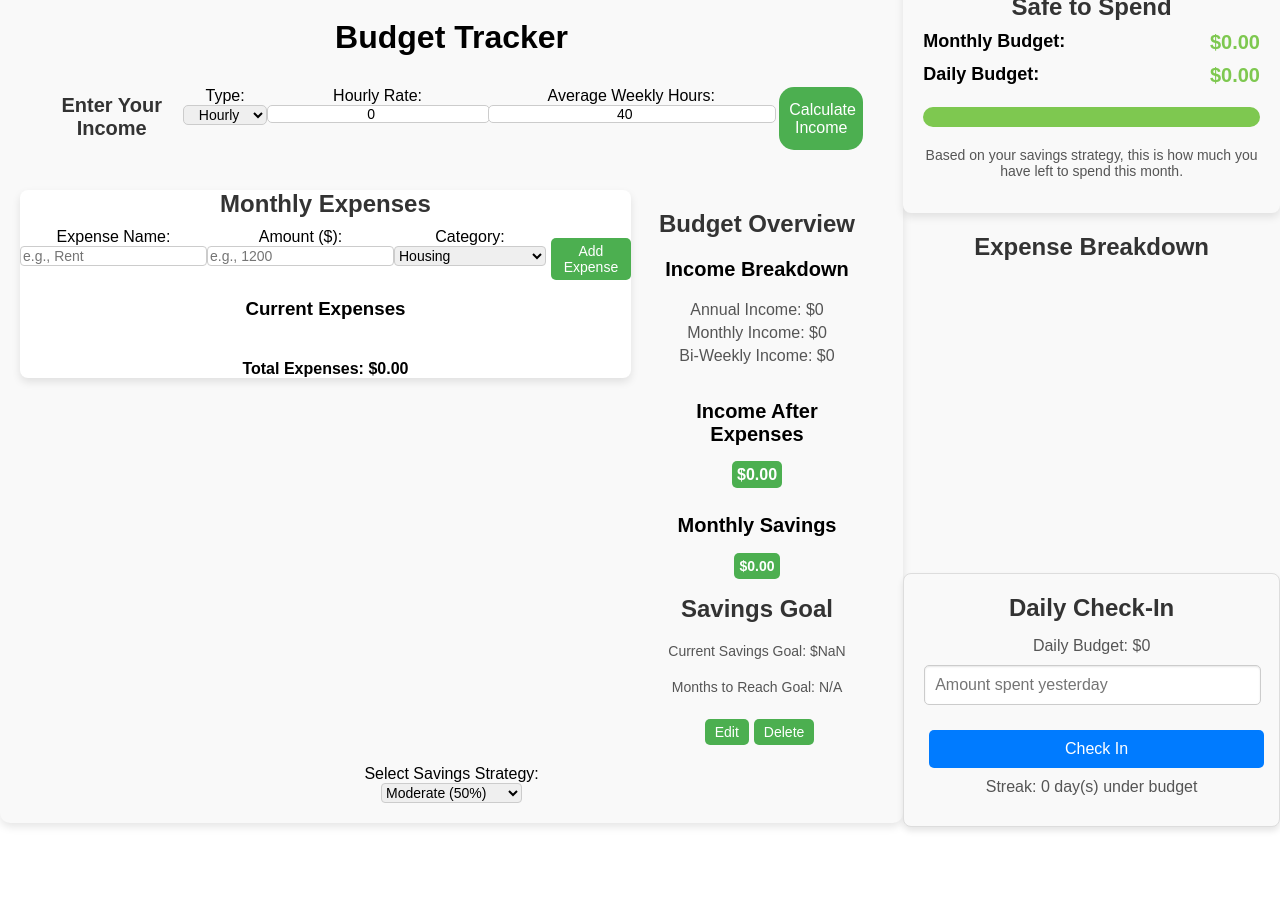
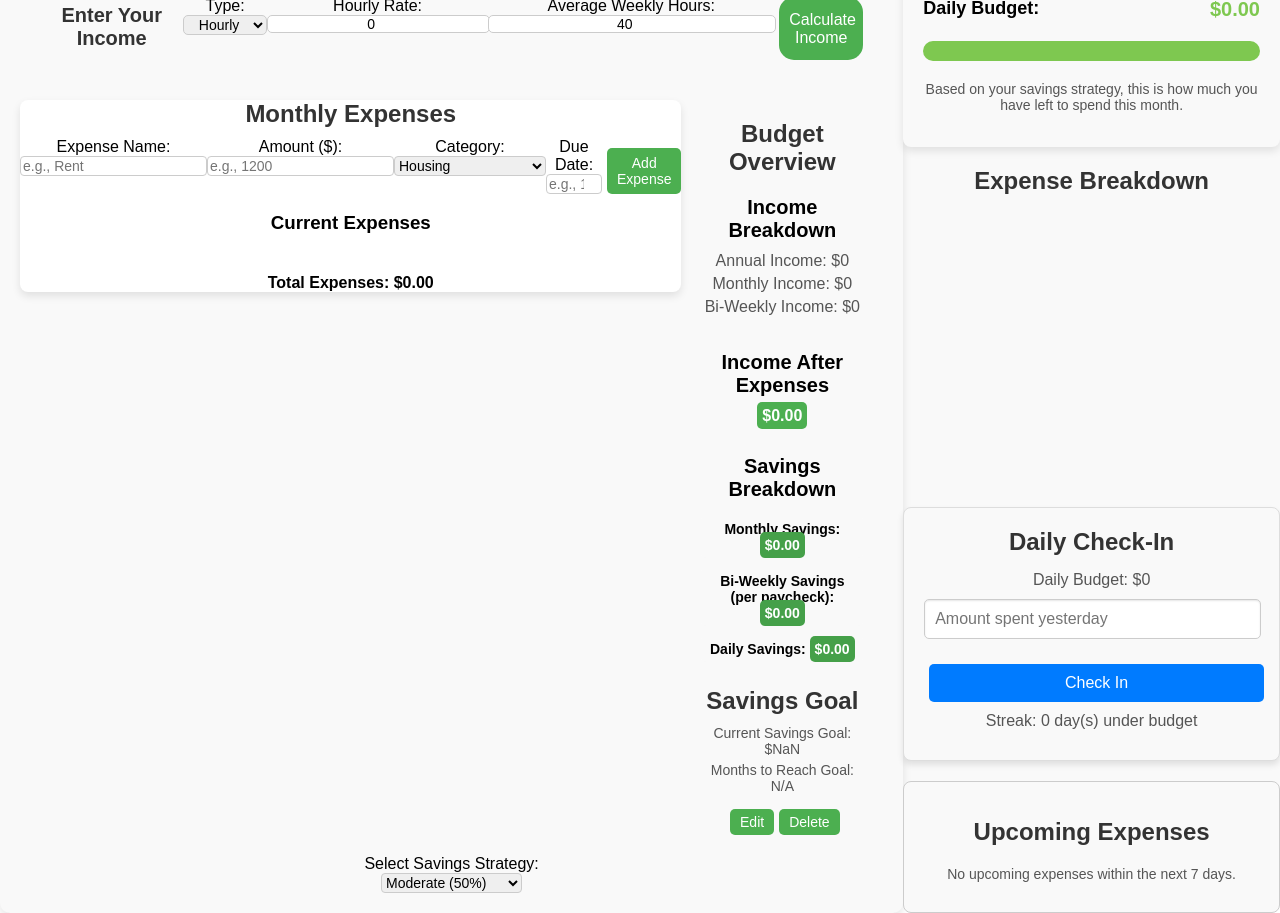
Before and after one commit to boynamedjack47/BudgetApp, a React (Create React App) app: page /income in a window 1280 px wide. Before the commit the page ends 847 px from the top, so only its background shows below. Built offline with nearby package versions, Linux system fonts and the light colour scheme.

Commit message:
updated the expense input logic to account for due dates on expenses. Then added a new component that takes that logic and displays upcoming expenses for the user. Also added Bi-weekly and daily savings amount so the user can see how much they need to set aside

```diff
--- a/src/App.css
+++ b/src/App.css
@@ -266,12 +266,3 @@ display: flex;
 .income-input-form .submit-button:hover {
   background-color: #45a049;
 }
-
-.monthly-savings-section p {
-  background-color: #4CAF50;
-  color: white;
-  padding: 5px;
-  border-radius: 5px;
-  display: inline;
-  font-weight: bold;
-}
--- a/src/App.js
+++ b/src/App.js
@@ -6,6 +6,8 @@ import BudgetDisplay from "./components/BudgetDisplay";
 import SafeToSpend from "./components/SafeToSpend";
 import PieChart from "./components/PieChart";
 import DailyCheckIn from "./components/DailyCheckIn";
+import DueDateComponent from "./components/DueDate";
+
 
 
 import "./App.css";
@@ -165,13 +167,30 @@ function App() {
 
       {/* SafeToSpend, PieChart, and DailyCheckIn */}
       <div className="safe-to-spend-container">
+  {/* Display remaining income */}
   <SafeToSpend
     remainingIncome={remainingIncome}
-          savingsStrategy={savingsStrategy === "Custom" ? customSavings / 100 : savingsStrategy === "Aggressive" ? 1 : savingsStrategy === "Moderate" ? 0.5 : 0.25}
+    savingsStrategy={
+      savingsStrategy === "Custom"
+        ? customSavings / 100
+        : savingsStrategy === "Aggressive"
+        ? 1
+        : savingsStrategy === "Moderate"
+        ? 0.5
+        : 0.25
+    }
   />
+
+  {/* Expense Distribution Pie Chart */}
   <PieChart data={pieChartData} />
+
+  {/* Daily Check-In Section */}
   <DailyCheckIn safeToSpendAmount={safeToSpendAmount} />
+
+  {/* Upcoming Expenses Component */}
+  <DueDateComponent expenses={expenses} /> {/* New Component */}
 </div>
+
     </div>
   );
 }
--- a/src/components/BudgetDisplay.css
+++ b/src/components/BudgetDisplay.css
@@ -36,3 +36,32 @@
   padding: 5px;
   border-radius: 4px;
 }
+
+.savingsbreakdown {
+  display: flex;
+  flex-direction: column;
+}
+
+.savingsbreakdown p {
+  background-color: #f3f3f3;
+color: black;
+}
+
+/* Style for the savings amounts */
+.savings-amount {
+  font-weight: bold;
+  background-color: #45a049 ; /* Use the same green for amounts */
+  color: white;
+
+  padding: 5px;
+  border-radius: 5px;
+}
+
+.monthly-savings-section p {
+  background-color: #f9f9f9;
+  color: black;
+  padding: 5px;
+  border-radius: 5px;
+  display: inline;
+  font-weight: bold;
+}
--- a/src/components/BudgetDisplay.jsx
+++ b/src/components/BudgetDisplay.jsx
@@ -1,12 +1,16 @@
 import React from "react";
 import PropTypes from "prop-types";
 import SavingsGoalInput from "./SavingsGoalInput"; // Import the SavingsGoalInput component
-
+import "./BudgetDisplay.css"
 const BudgetDisplay = ({ income, expenses, remainingIncome, monthlySavings, savingsGoal, savingsStrategy }) => {
   const { breakdown } = income;
 
   // Calculate total expenses
   const totalExpenses = expenses.reduce((total, expense) => total + expense.amount, 0);
+
+  // Additional savings breakdown calculations
+  const biWeeklySavings = monthlySavings / 2; // Approximation: 1 month ≈ 2 paychecks
+  const dailySavings = monthlySavings / 30; // Approximation: 1 month ≈ 30 days
 
   return (
     <div className="budget-display">
@@ -52,8 +56,19 @@ const BudgetDisplay = ({ income, expenses, remainingIncome, monthlySavings, savi
 
       {/* Monthly Savings */}
       <div className="monthly-savings-section">
-        <h3>Monthly Savings</h3>
-        <p>${monthlySavings.toFixed(2)}</p>
+        <h3>Savings Breakdown</h3>
+        <div className="savingsbreakdown">
+  <p>
+    Monthly Savings: <span className="savings-amount">${monthlySavings.toFixed(2)}</span>
+  </p>
+  <p>
+    Bi-Weekly Savings (per paycheck): <span className="savings-amount">${biWeeklySavings.toFixed(2)}</span>
+  </p>
+  <p>
+    Daily Savings: <span className="savings-amount">${dailySavings.toFixed(2)}</span>
+  </p>
+</div>
+
       </div>
 
       {/* Optional: Show total expenses
--- /dev/null
+++ b/src/components/DueDate.css
@@ -0,0 +1,26 @@
+.due-date-component {
+    border: 1px solid #ccc;
+    border-radius: 8px;
+    padding: 16px;
+    margin-top: 20px;
+    background-color: #f9f9f9;
+  }
+
+  .upcoming-list {
+    display: flex;
+    flex-direction: column;
+    gap: 10px;
+  }
+
+  .upcoming-item {
+    display: flex;
+    align-items: center;
+    padding: 8px;
+    background: #fff;
+    border: 1px solid #e0e0e0;
+    border-radius: 5px;
+  }
+
+  .upcoming-item strong {
+    margin-right: 8px;
+  }
--- /dev/null
+++ b/src/components/DueDate.jsx
@@ -0,0 +1,78 @@
+import React from "react";
+import PropTypes from "prop-types";
+import { FontAwesomeIcon } from "@fortawesome/react-fontawesome";
+import { faHouse, faCar, faUtensils, faFilm, faHeart, faPiggyBank, faEllipsisVertical } from "@fortawesome/free-solid-svg-icons";
+import './DueDate.css';
+
+const DueDateComponent = ({ expenses }) => {
+  const today = new Date();
+  const currentDay = today.getDate();
+  const daysInMonth = new Date(today.getFullYear(), today.getMonth() + 1, 0).getDate();
+  const nextWeekDay = (currentDay + 7 > daysInMonth) ? (currentDay + 7 - daysInMonth) : currentDay + 7;
+
+  // Filter expenses for the next 7 days
+  const upcomingExpenses = expenses.filter((expense) => {
+    if (currentDay <= nextWeekDay) {
+      // Same month
+      return expense.dueDay >= currentDay && expense.dueDay <= nextWeekDay;
+    } else {
+      // Spanning to the next month
+      return expense.dueDay >= currentDay || expense.dueDay <= nextWeekDay;
+    }
+  });
+
+  const getCategoryIcon = (category) => {
+    switch (category) {
+      case "Housing":
+        return faHouse;
+      case "Transportation":
+        return faCar;
+      case "Food":
+        return faUtensils;
+      case "Entertainment":
+        return faFilm;
+      case "Health":
+        return faHeart;
+      case "Savings/Investments":
+        return faPiggyBank;
+      default:
+        return faEllipsisVertical;
+    }
+  };
+
+  return (
+    <div className="due-date-component">
+      <h2>Upcoming Expenses</h2>
+      {upcomingExpenses.length > 0 ? (
+        <div className="upcoming-list">
+          {upcomingExpenses.map((expense) => (
+            <div key={expense.id} className="upcoming-item">
+              <FontAwesomeIcon
+                icon={getCategoryIcon(expense.category)}
+                style={{ marginRight: "10px" }}
+              />
+              <strong>{expense.name}</strong> - ${expense.amount.toFixed(2)} (Due: The{" "}
+              {expense.dueDay}th)
+            </div>
+          ))}
+        </div>
+      ) : (
+        <p>No upcoming expenses within the next 7 days.</p>
+      )}
+    </div>
+  );
+};
+
+DueDateComponent.propTypes = {
+  expenses: PropTypes.arrayOf(
+    PropTypes.shape({
+      id: PropTypes.number.isRequired,
+      name: PropTypes.string.isRequired,
+      amount: PropTypes.number.isRequired,
+      category: PropTypes.string.isRequired,
+      dueDay: PropTypes.number.isRequired,
+    })
+  ).isRequired,
+};
+
+export default DueDateComponent;
--- a/src/components/FixedExpensesInput.jsx
+++ b/src/components/FixedExpensesInput.jsx
@@ -8,6 +8,7 @@ const FixedExpensesInput = ({ expenses, setExpenses }) => {
   const [expenseName, setExpenseName] = useState("");
   const [expenseAmount, setExpenseAmount] = useState("");
   const [expenseCategory, setExpenseCategory] = useState("Housing");
+  const [expenseDueDay, setExpenseDueDay] = useState(""); // New state for due day
   const [editingId, setEditingId] = useState(null); // Track currently editing expense
   const [visibleMenuId, setVisibleMenuId] = useState(null); // Track which settings menu is open
 
@@ -17,7 +18,7 @@ const FixedExpensesInput = ({ expenses, setExpenses }) => {
   };
 
   const handleAddOrEditExpense = () => {
-    if (expenseName && expenseAmount) {
+    if (expenseName && expenseAmount && expenseDueDay) {
       if (editingId) {
         // Update existing expense
         setExpenses(
@@ -28,6 +29,7 @@ const FixedExpensesInput = ({ expenses, setExpenses }) => {
                   name: expenseName,
                   amount: parseFloat(expenseAmount),
                   category: expenseCategory,
+                  dueDay: parseInt(expenseDueDay), // Update due day
                 }
               : expense
           )
@@ -40,6 +42,7 @@ const FixedExpensesInput = ({ expenses, setExpenses }) => {
           name: expenseName,
           amount: parseFloat(expenseAmount),
           category: expenseCategory,
+          dueDay: parseInt(expenseDueDay), // Add due day
         };
         setExpenses([...expenses, newExpense]);
       }
@@ -47,6 +50,7 @@ const FixedExpensesInput = ({ expenses, setExpenses }) => {
       setExpenseName("");
       setExpenseAmount("");
       setExpenseCategory("Housing");
+      setExpenseDueDay(""); // Reset due day field
     }
   };
 
@@ -56,6 +60,7 @@ const FixedExpensesInput = ({ expenses, setExpenses }) => {
       setExpenseName(expenseToEdit.name);
       setExpenseAmount(expenseToEdit.amount);
       setExpenseCategory(expenseToEdit.category);
+      setExpenseDueDay(expenseToEdit.dueDay); // Populate due day
       setEditingId(id);
     }
     setVisibleMenuId(null); // Close the settings menu
@@ -125,6 +130,18 @@ const FixedExpensesInput = ({ expenses, setExpenses }) => {
             <option value="Other">Other</option>
           </select>
         </div>
+        <div className="input-group">
+          <label htmlFor="expense-due-day">Due Date:</label>
+          <input
+            type="number"
+            id="expense-due-day"
+            value={expenseDueDay}
+            onChange={(e) => setExpenseDueDay(e.target.value)}
+            placeholder="e.g., 1 (for the 1st of the month)"
+            min="1"
+            max="31"
+          />
+        </div>
         <button onClick={handleAddOrEditExpense}>
           {editingId ? "Save Changes" : "Add Expense"}
         </button>
@@ -139,7 +156,8 @@ const FixedExpensesInput = ({ expenses, setExpenses }) => {
                 icon={getCategoryIcon(expense.category)}
                 style={{ marginRight: "10px" }}
               />
-              <strong>{expense.name}</strong> - ${expense.amount.toFixed(2)}
+              <strong>{expense.name}</strong> - ${expense.amount.toFixed(2)} (Due: Day{" "}
+              {expense.dueDay})
               <FontAwesomeIcon
                 icon={faEllipsisVertical}
                 className="settings-icon"
@@ -173,6 +191,7 @@ FixedExpensesInput.propTypes = {
       name: PropTypes.string.isRequired,
       amount: PropTypes.number.isRequired,
       category: PropTypes.string.isRequired,
+      dueDay: PropTypes.number.isRequired, // Include due day in prop types
     })
   ).isRequired,
   setExpenses: PropTypes.func.isRequired,
```
Lines whose indentation alone changed are shown as unchanged.
